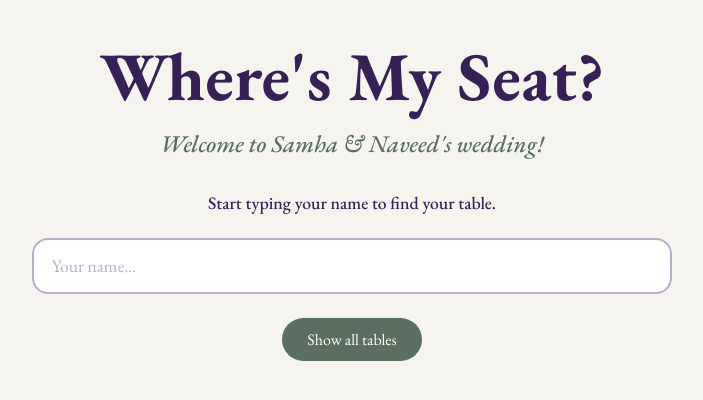
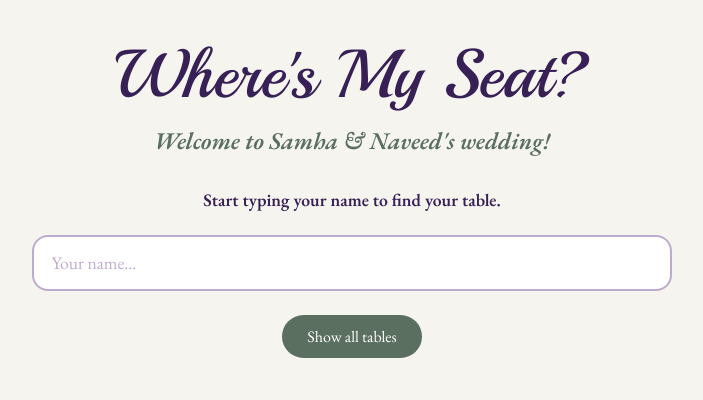
Before and after one commit to nhsufi/wheres-my-seat, a React (Vite) app: page / in a window 1280 px wide. Shown: the top 400 px of the page, without its empty margins (288-991 px from the left). Built offline with nearby package versions, Linux system fonts and the light colour scheme.

Commit message:
Add Playball font and update typography styles

```diff
--- a/src/App.css
+++ b/src/App.css
@@ -16,6 +16,14 @@
   font-display: swap;
 }
 
+@font-face {
+  font-family: 'Playball';
+  src: url('./assets/fonts/Playball/Playball-Regular.woff2') format('woff2');
+  font-weight: 400;
+  font-style: normal;
+  font-display: swap;
+}
+
 :root {
   --bg: #f5f4ee;
   --text: #372056;
@@ -28,9 +36,10 @@
 
   --font-heading: 'EB Garamond', Georgia, 'Times New Roman', serif;
   --font-body: 'EB Garamond', Georgia, 'Times New Roman', serif;
+  --font-display: 'Playball', 'EB Garamond', Georgia, cursive;
 
   font-family: var(--font-body);
-  font-weight: 500;
+  font-weight: 600;
   color: var(--text);
   background-color: var(--bg);
 }
@@ -66,10 +75,11 @@ body {
 }
 
 .app-title {
-  font-family: var(--font-heading);
+  font-family: var(--font-display);
   font-size: clamp(2.75rem, 9vw, 4.25rem);
-  font-weight: 700;
-  letter-spacing: 0.005em;
+  font-weight: 400;
+  font-style: normal;
+  letter-spacing: 0;
   margin: 0;
 }
 
```
Also changed, not shown: src/assets/fonts/Playball/OFL.txt (added), src/assets/fonts/Playball/Playball-Regular.woff2 (added).
